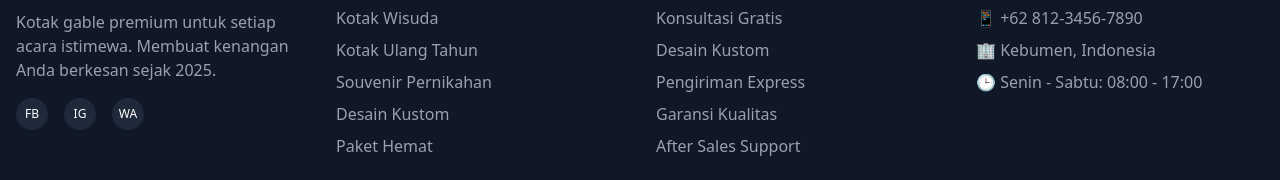
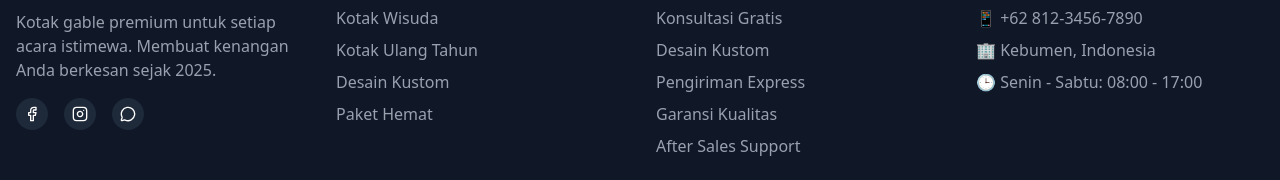
Before and after one commit to evanalif113/GableBox-LandingPage, a Next.js app: page / in a window 1280 px wide. Shown: the part 4609-4789 px from the top of the page. Built offline with nearby package versions, Linux system fonts and the light colour scheme.

Commit message:
feat: add social media icons with links for enhanced connectivity

```diff
--- a/app/page.tsx
+++ b/app/page.tsx
@@ -14,6 +14,9 @@ import {
   Award,
   CheckCircle,
   ArrowRight,
+  Facebook,
+  Instagram,
+  MessageCircle,
 } from "lucide-react"
 import Image from "next/image"
 import Link from "next/link"
@@ -457,14 +460,23 @@ export default function LandingPage() {
                 </p>
                 <div className="flex space-x-4">
                   {/* Add placeholder hrefs to social icons */}
-                  <Link href="#" className="w-8 h-8 bg-gray-800 rounded-full flex items-center justify-center hover:bg-rose-600 transition-colors cursor-pointer">
-                    <span className="text-xs">FB</span>
+                  <Link
+                    href="#"
+                    className="w-8 h-8 bg-gray-800 rounded-full flex items-center justify-center hover:bg-rose-600 transition-colors cursor-pointer"
+                  >
+                    <Facebook className="h-4 w-4" />
                   </Link>
-                  <Link href="#" className="w-8 h-8 bg-gray-800 rounded-full flex items-center justify-center hover:bg-rose-600 transition-colors cursor-pointer">
-                    <span className="text-xs">IG</span>
+                  <Link
+                    href="https://www.instagram.com/gablebox12?utm_source=ig_web_button_share_sheet&igsh=MWkzdnczZGZlcWhhYw=="
+                    className="w-8 h-8 bg-gray-800 rounded-full flex items-center justify-center hover:bg-rose-600 transition-colors cursor-pointer"
+                  >
+                    <Instagram className="h-4 w-4" />
                   </Link>
-                  <Link href="#" className="w-8 h-8 bg-gray-800 rounded-full flex items-center justify-center hover:bg-rose-600 transition-colors cursor-pointer">
-                    <span className="text-xs">WA</span>
+                  <Link
+                    href="https://wa.me/6281234567890"
+                    className="w-8 h-8 bg-gray-800 rounded-full flex items-center justify-center hover:bg-rose-600 transition-colors cursor-pointer"
+                  >
+                    <MessageCircle className="h-4 w-4" />
                   </Link>
                 </div>
               </div>
@@ -480,11 +492,6 @@ export default function LandingPage() {
                   <li>
                     <Link href="#" className="hover:text-white transition-colors">
                       Kotak Ulang Tahun
-                    </Link>
-                  </li>
-                  <li>
-                    <Link href="#" className="hover:text-white transition-colors">
-                      Souvenir Pernikahan
                     </Link>
                   </li>
                   <li>
```
